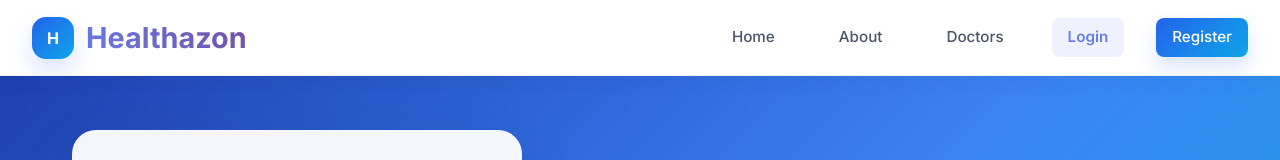
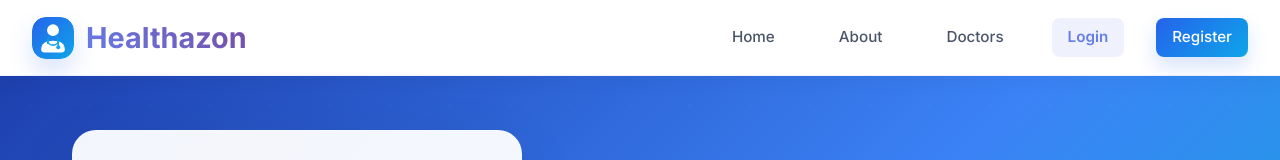
Before and after one commit to kalviumcommunity/s84_KaranDevgan_Capstone_Healthazon, a React (Vite) app in the folder frontend/: page /login in a window 1280 px wide. Shown: the top 160 px of the page. Built offline with nearby package versions, Linux system fonts and the light colour scheme.

Commit message:
Updated the logo of the app and also the tab logo

```diff
--- a/frontend/src/components/common/Navbar.jsx
+++ b/frontend/src/components/common/Navbar.jsx
@@ -14,7 +14,7 @@ function Navbar() {
   return (
     <nav className="navbar">
       <Link to="/" className="logo-link" aria-label="Healthazon home">
-        <span className="logo-badge">H</span>
+        <img src="/logo.svg" className="logo-badge" alt="Healthazon logo" />
         <h2 className="logo">Healthazon</h2>
       </Link>
       <div className="nav-links">
--- a/frontend/src/styles/Navbar.css
+++ b/frontend/src/styles/Navbar.css
@@ -27,12 +27,8 @@
   width: 42px;
   height: 42px;
   border-radius: 14px;
-  display: grid;
-  place-items: center;
-  background: linear-gradient(135deg, #2563eb, #0ea5e9);
-  color: #fff;
-  font-weight: 700;
   box-shadow: 0 12px 24px rgba(37, 99, 235, 0.18);
+  object-fit: contain;
 }
 
 .logo {
```
Also changed, not shown: frontend/public/logo.svg.
